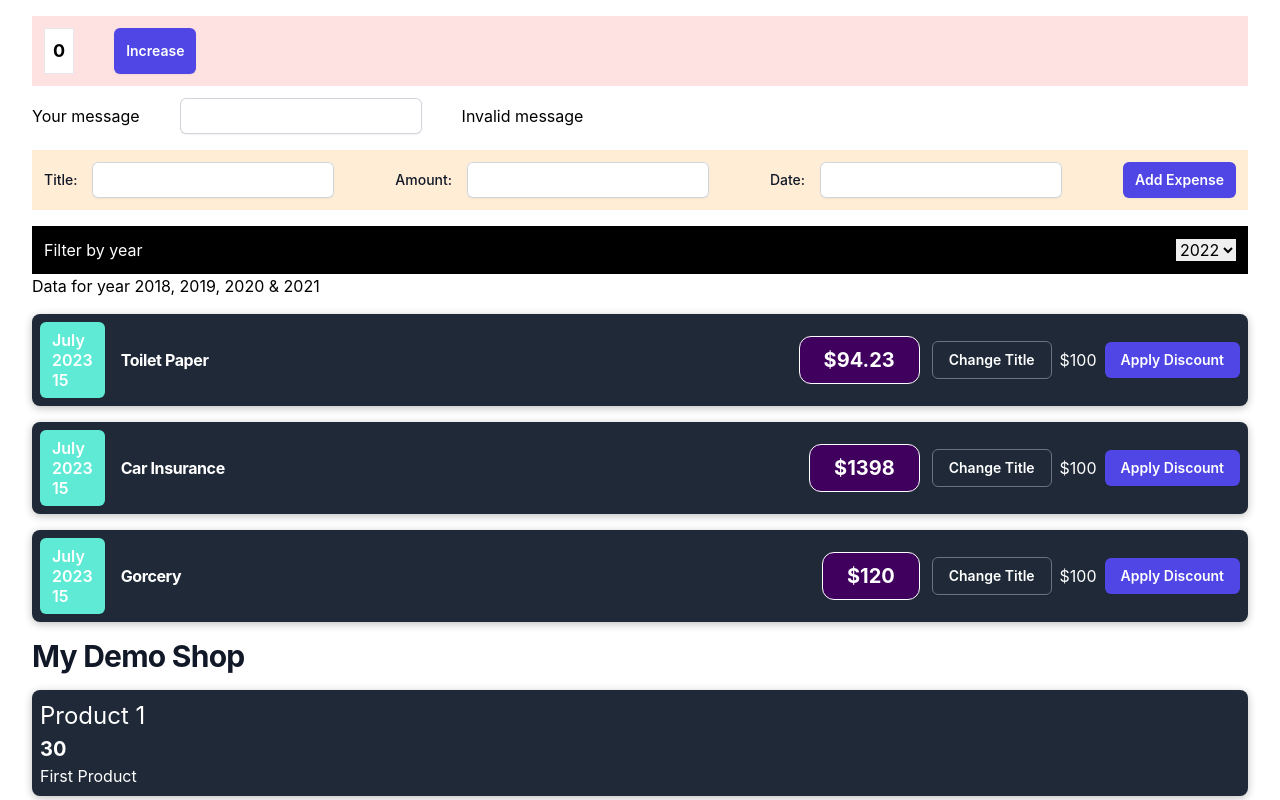
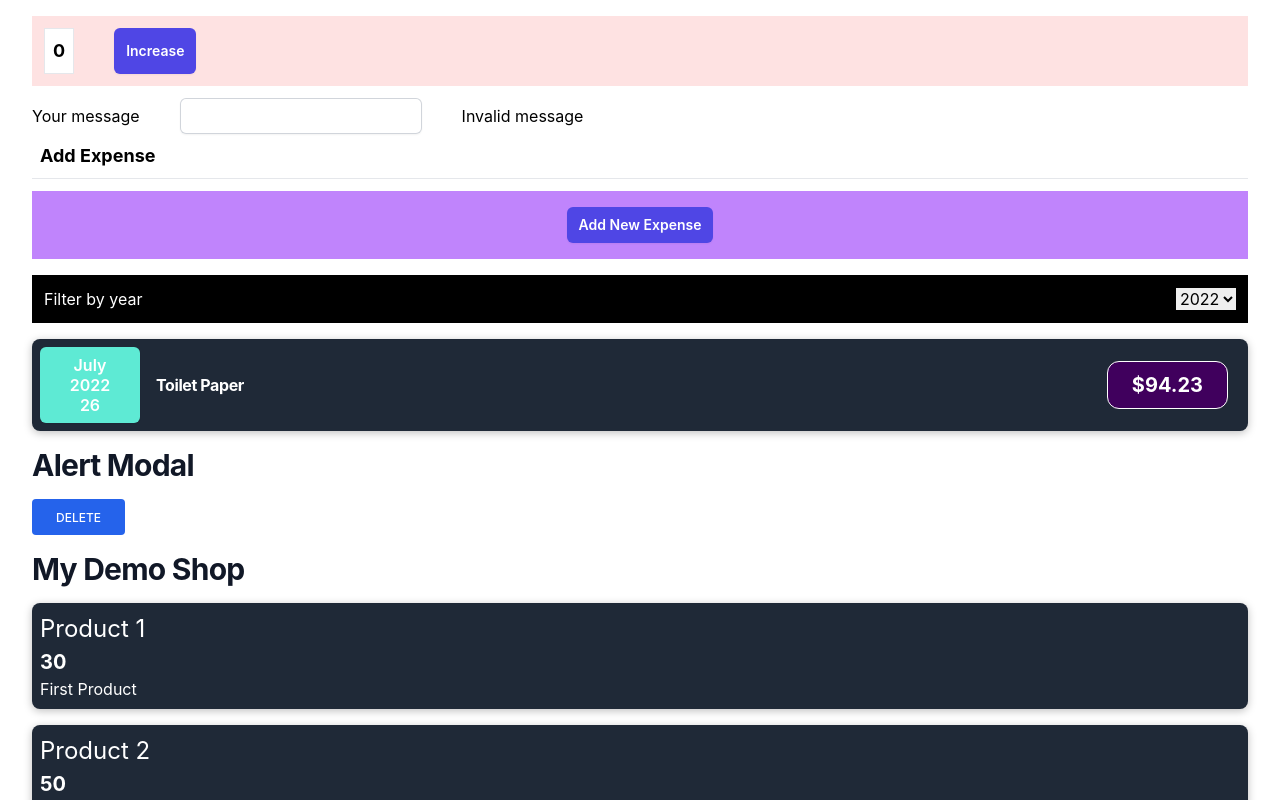
Before and after one commit to dmuduli/reactJS_Learning, a React (Create React App) app in the folder my-app/: page / in a window 1280 px wide. Shown: the top 800 px of the page. Built offline with nearby package versions, Linux system fonts and the light colour scheme.

Commit message:
Add new expense form function added, add alert function and sapareted Expense list with new component

```diff
--- a/my-app/package.json
+++ b/my-app/package.json
@@ -7,6 +7,7 @@
     "@testing-library/react": "^13.4.0",
     "@testing-library/user-event": "^13.5.0",
     "react": "^18.2.0",
+    "react-datepicker": "^4.16.0",
     "react-dom": "^18.2.0",
     "react-scripts": "^5.0.1",
     "web-vitals": "^2.1.4"
--- a/my-app/src/App.js
+++ b/my-app/src/App.js
@@ -1,4 +1,5 @@
 import "./App.css";
+import React, { useState } from "react";
 import Expenses from "./Components/ExpenseItem/Expenses";
 import ProductItem from "./Components/Products/ProductItem";
 import NewExpense from "./Components/NewExpense/NewExpense";
@@ -8,27 +9,40 @@ import ComponentImg from "./assets/images/component-img.jpg";
 import StateImg from "./assets/images/state-img.jpg";
 import EventImg from "./assets/images/event-img.jpg";
 import Todo from "./Components/Todo/Todo";
+import Alert from "./Components/Alert/Alert";
 
 function App() {
-  const expenses = [
+  const DUMMY_Expenses = [
     {
       id: "e1",
       title: "Toilet Paper",
-      price: "$94.23",
-      date: new Date(),
+      amount: "94.23",
+      date: new Date("Wed Jul 26 2022 05:30:00 GMT+0530 (India Standard Time)"),
     },
     {
       id: "e2",
       title: "Car Insurance",
-      price: "$1398",
-      date: new Date(),
+      amount: "1398",
+      date: new Date("Wed Jul 26 2021 05:30:00 GMT+0530 (India Standard Time)"),
     },
     {
       id: "e3",
       title: "Gorcery",
-      price: "$120",
-      date: new Date(),
+      amount: "120",
+      date: new Date("Wed Jul 26 2020 05:30:00 GMT+0530 (India Standard Time)"),
     },
+    {
+      id: "e3",
+      title: "Cloths",
+      amount: "1345",
+      date: new Date("Wed Jul 26 2019 05:30:00 GMT+0530 (India Standard Time)"),
+    },
+    // {
+    //   id: "e3",
+    //   title: "Medicine",
+    //   amount: "120",
+    //   date: new Date("Wed Jul 26 2018 05:30:00 GMT+0530 (India Standard Time)"),
+    // },
   ];
   const products = [
     {
@@ -79,11 +93,25 @@ function App() {
         "Event handlers are added via props to (built-in) components. You pass functions as values to such event handlers to control which functions gets executed for which event.",
     },
   ];
+  const [expenses, setExpenses] = useState(DUMMY_Expenses);
+  const addExpenseHandler = (expense) => {
+    // console.log("In App.js");
+    // console.log(expenses);
+    setExpenses((prevExpenses) => {
+      return [expense, ...prevExpenses];
+    });
+    // console.log(expense);
+  };
   return (
     <div className="app">
-      <NewExpense />
+      <NewExpense onAddExpense={addExpenseHandler} />
 
       <Expenses items={expenses} />
+
+      <h2 className="text-2xl font-bold leading-7 text-gray-900 sm:truncate sm:text-3xl sm:tracking-tight my-4">
+        Alert Modal
+      </h2>
+      <Alert />
 
       <h2 className="text-2xl font-bold leading-7 text-gray-900 sm:truncate sm:text-3xl sm:tracking-tight my-4">
         My Demo Shop
--- /dev/null
+++ b/my-app/src/Components/Alert/Alert.js
@@ -0,0 +1,51 @@
+import React, { useState } from "react";
+
+const Alert = () => {
+  const [isAlertButtonClick, setIsDeleteButtonClick] = useState(false);
+  const showAlerHendler = () => {
+    setIsDeleteButtonClick(true);
+  };
+  const showProcedHendler = () => {
+    setIsDeleteButtonClick(false);
+  };
+  return (
+    <>
+      {isAlertButtonClick && (
+        <div
+          id="alert"
+          className="fixed right-0 left-0 top-0 bottom-0 z-[1055] w-full h-full bg-black bg-opacity-50 flex"
+        >
+          <div className="relative w-3/12 m-auto">
+            <div className="bg-white rounded-lg shadow dark:bg-gray-700">
+              <div className="relative flex-auto p-4">
+                <h3 className="text-2xl font-bold leading-7 text-gray-900">
+                  Are you sure?
+                </h3>
+                <p>These changes can't be reverted.</p>
+              </div>
+
+              <div className="flex flex-shrink-0 flex-wrap items-center justify-end rounded-b-md border-t-2 border-neutral-100 border-opacity-100 p-4 dark:border-opacity-50">
+                <button
+                  type="button"
+                  onClick={showProcedHendler}
+                  className="inline-block rounded bg-blue-600 px-6 pb-2 pt-2.5 text-xs font-medium uppercase leading-normal text-white"
+                >
+                  Proced
+                </button>
+              </div>
+            </div>
+          </div>
+        </div>
+      )}
+      <button
+        type="button"
+        onClick={showAlerHendler}
+        className="inline-block rounded bg-blue-600 px-6 pb-2 pt-2.5 text-xs font-medium uppercase leading-normal text-white"
+      >
+        Delete
+      </button>
+    </>
+  );
+};
+
+export default Alert;
--- a/my-app/src/Components/ExpenseItem/ExpenseDate.js
+++ b/my-app/src/Components/ExpenseItem/ExpenseDate.js
@@ -6,7 +6,7 @@ function ExpenseDate(props) {
   const day = props.expenseDate.toLocaleString("en-Us", { day: "2-digit" });
   const year = props.expenseDate.getFullYear();
   return (
-    <div className="expense-item_date rounded-md bg-teal-300 px-3 py-2 text-sm font-semibold text-white shadow-sm hover:bg-gray-500 focus-visible:outline focus-visible:outline-2 focus-visible:outline-offset-2 focus-visible:outline-gray-600">
+    <div className="expense-item_date rounded-md bg-teal-300 px-3 py-2 text-sm font-semibold text-white text-center w-1/12 shadow-sm hover:bg-gray-500 focus-visible:outline focus-visible:outline-2 focus-visible:outline-offset-2 focus-visible:outline-gray-600">
       <div>{month}</div>
       <div>{year}</div>
       <div>{day}</div>
--- a/my-app/src/Components/ExpenseItem/ExpenseItem.js
+++ b/my-app/src/Components/ExpenseItem/ExpenseItem.js
@@ -1,39 +1,42 @@
-import React, { useState } from "react";
+// import React, { useState } from "react";
+import React from "react";
 import "./ExpenseItem.css";
 import ExpenseDate from "./ExpenseDate";
 import Card from "../Card/Card";
 
 function ExpenseItem(props) {
-  const [title, setTitle] = useState(props.expensesTitle);
-  const changeClickHandler = () => {
-    setTitle("Updated");
-  };
-  const [applyDiscount, setApplyDiscount] = useState(100);
-  const changeValueHandler = () => {
-    setApplyDiscount(200);
-  };
+  // console.log(props.expensesPrice);
+  // const [title, setTitle] = useState(props.expensesTitle);
+  // const changeClickHandler = () => {
+  //   setTitle("Updated");
+  // };
+  // const [applyDiscount, setApplyDiscount] = useState(100);
+  // const changeValueHandler = () => {
+  //   setApplyDiscount(200);
+  // };
   return (
-    <Card className="expense-item">
-      <ExpenseDate expenseDate={props.expensesDate} />
-      <h2 className="text-2xl font-bold leading-7 text-gray-900 sm:truncate sm:text-3xl sm:tracking-tight">
-        {title}
-      </h2>
-      <div className="expense-item__price mr-3">{props.expensesPrice}</div>
-      <button
+    <>
+      <Card className="expense-item">
+        <ExpenseDate expenseDate={props.expensesDate} />
+        <h2 className="text-2xl font-bold leading-7 text-gray-900 sm:truncate sm:text-3xl sm:tracking-tight">
+          {props.expensesTitle}
+        </h2>
+        <div className="expense-item__price mr-3">${props.expensesPrice}</div>
+        {/* <button
         onClick={changeClickHandler}
         className="bg-transparent hover:bg-blue-500 text-white text-sm font-semibold shadow-sm py-2 px-4 border border-gray-500 hover:border-transparent rounded-md"
       >
         Change Title
       </button>
-
       <p className="text-white mx-2">${applyDiscount}</p>
       <button
         onClick={changeValueHandler}
         className="rounded-md bg-indigo-600 px-4 py-2 text-sm font-semibold text-white shadow-sm hover:bg-indigo-500 focus-visible:outline focus-visible:outline-2 focus-visible:outline-offset-2 focus-visible:outline-indigo-600"
       >
         Apply Discount
-      </button>
-    </Card>
+      </button> */}
+      </Card>
+    </>
   );
 }
 
--- /dev/null
+++ b/my-app/src/Components/ExpenseItem/ExpenseList.js
@@ -0,0 +1,28 @@
+import React from "react";
+import ExpenseItem from "./ExpenseItem";
+
+const ExpenseList = (props) => {
+  //   console.log(props.items);
+  if (props.items.length === 0) {
+    return (
+      <h2 className="text-2xl font-bold leading-7 text-gray-900">
+        No expenses found
+      </h2>
+    );
+  }
+
+  return (
+    <>
+      {props.items.map((expenses) => (
+        <ExpenseItem
+          key={expenses.id}
+          expensesTitle={expenses.title}
+          expensesPrice={expenses.amount}
+          expensesDate={expenses.date}
+        />
+      ))}
+    </>
+  );
+};
+
+export default ExpenseList;
--- a/my-app/src/Components/ExpenseItem/Expenses.js
+++ b/my-app/src/Components/ExpenseItem/Expenses.js
@@ -1,6 +1,7 @@
 import React, { useState } from "react";
-import ExpenseItem from "./ExpenseItem";
+// import ExpenseItem from "./ExpenseItem";
 import ExpenseFilter from "./ExpenseFilter";
+import ExpenseList from "./ExpenseList";
 
 const Expenses = (props) => {
   const [filteredYear, setFilteredYear] = useState("2022");
@@ -11,23 +12,39 @@ const Expenses = (props) => {
   //     setFilterInfoText("2020, 2021 & 2022");
   //   }
   // };
-  let filterInfoText = "2018, 2019, 2020 & 2022";
-  if (filteredYear === "2022") {
-    filterInfoText = "2018, 2019, 2020 & 2021";
-  } else if (filteredYear === "2021") {
-    filterInfoText = "2018, 2019, 2020 & 2022";
-  } else if (filteredYear === "2020") {
-    filterInfoText = "2018, 2019, 2021 & 2022";
-  } else if (filteredYear === "2019") {
-    filterInfoText = "2018, 2020, 2021 & 2022";
-  } else {
-    filterInfoText = "2019, 2020, 2021 & 2022";
-  }
+  // let filterInfoText = "2018, 2019, 2020 & 2022";
+  // if (filteredYear === "2022") {
+  //   filterInfoText = "2018, 2019, 2020 & 2021";
+  // } else if (filteredYear === "2021") {
+  //   filterInfoText = "2018, 2019, 2020 & 2022";
+  // } else if (filteredYear === "2020") {
+  //   filterInfoText = "2018, 2019, 2021 & 2022";
+  // } else if (filteredYear === "2019") {
+  //   filterInfoText = "2018, 2020, 2021 & 2022";
+  // } else {
+  //   filterInfoText = "2019, 2020, 2021 & 2022";
+  // }
 
   const filterChangeHandler = (selectedYear) => {
     setFilteredYear(selectedYear);
-    console.log(selectedYear);
+    // console.log(selectedYear);
   };
+
+  const filteredExpenses = props.items.filter((expenses) => {
+    return expenses.date.getFullYear().toString() === filteredYear;
+  });
+
+  // let expensesContent = <p>No Expenses Found.</p>;
+  // if (filteredExpenses.length > 0) {
+  //   expensesContent = filteredExpenses.map((expenses) => (
+  //     <ExpenseItem
+  //       key={expenses.id}
+  //       expensesTitle={expenses.title}
+  //       expensesPrice={expenses.price}
+  //       expensesDate={expenses.date}
+  //     />
+  //   ));
+  // }
 
   return (
     <>
@@ -35,16 +52,44 @@ const Expenses = (props) => {
         selected={filteredYear}
         onChangeFilter={filterChangeHandler}
       />
-      <p>Data for year {filterInfoText}</p>
-      <div>
-        {props.items.map((expenses) => (
+      {/* <p>Data for year {filterInfoText}</p> */}
+
+      {/* {filteredExpenses.length === 0 ? (
+        <p>No Expenses Found.</p>
+      ) : (
+        filteredExpenses.map((expenses) => (
+          <ExpenseItem
+            key={expenses.id}
+            expensesTitle={expenses.title}
+            expensesPrice={expenses.price}
+            expensesDate={expenses.date}
+          />
+        ))
+      )} */}
+
+      {/* {filteredExpenses.length === 0 && <p>No Expenses Found.</p>}
+      {filteredExpenses.length > 0 &&
+        filteredExpenses.map((expenses) => (
+          <ExpenseItem
+            key={expenses.id}
+            expensesTitle={expenses.title}
+            expensesPrice={expenses.price}
+            expensesDate={expenses.date}
+          />
+        ))} */}
+
+      {/* {expensesContent} */}
+      <ExpenseList items={filteredExpenses} />
+
+      {/* <div> */}
+      {/* {filteredExpenses.map((expenses) => (
           <ExpenseItem
             expensesTitle={expenses.title}
             expensesPrice={expenses.price}
             expensesDate={expenses.date}
           />
-        ))}
-        {/* <ExpenseItem
+        ))} */}
+      {/* <ExpenseItem
           expensesTitle={props.items[0].title}
           expensesPrice={props.items[0].price}
           expensesDate={props.items[0].date}
@@ -59,7 +104,7 @@ const Expenses = (props) => {
           expensesPrice={props.items[2].price}
           expensesDate={props.items[2].date}
         /> */}
-      </div>
+      {/* </div> */}
     </>
   );
 };
--- a/my-app/src/Components/NewExpense/NewExpense.js
+++ b/my-app/src/Components/NewExpense/NewExpense.js
@@ -1,8 +1,92 @@
-import React from "react";
+import React, { useState } from "react";
 import NewExpenseForm from "./NewExpenseForm";
 
 const NewExpense = (props) => {
-  return <NewExpenseForm />;
+  const [isClickAddNewExpense, setIsClickAddNewExpense] = useState(false);
+  const showExpenseFormHandler = () => {
+    setIsClickAddNewExpense(true);
+  };
+  const cancelExpenseFormHandler = () => {
+    setIsClickAddNewExpense(false);
+  };
+
+  const saveExpenseDataHandler = (enteredExpenseData) => {
+    const expenseData = {
+      ...enteredExpenseData,
+      id: Math.random().toString() * 1000000000,
+    };
+    props.onAddExpense(expenseData);
+    console.log(expenseData);
+  };
+
+  // Counter increase function
+  const [counter, setCounter] = useState(0);
+  const increaseCounterHeandler = () => {
+    setCounter((prev) => prev + 1);
+  };
+
+  // Message change with limit of text function
+  const [messageValid, setMessageValid] = useState("Invalid");
+  const inputTextChange = (event) => {
+    const checkValue = event.target.value;
+    if (checkValue.trim().length > 3) {
+      setMessageValid("Valid");
+    } else {
+      setMessageValid("Invalid");
+    }
+  };
+
+  return (
+    <>
+      <div className="flex gap-10 mb-3 bg-red-100 p-3">
+        <h4 className="text-lg font-bold border bg-white p-2">{counter}</h4>
+        <button
+          onClick={increaseCounterHeandler}
+          className="rounded-md bg-indigo-600 px-3 py-2 text-sm font-semibold text-white shadow-sm hover:bg-indigo-500 focus-visible:outline focus-visible:outline-2 focus-visible:outline-offset-2 focus-visible:outline-indigo-600"
+        >
+          Increase
+        </button>
+      </div>
+
+      <div className="flex items-center gap-10">
+        <label>Your message</label>
+        <input
+          type="text"
+          onChange={inputTextChange}
+          className="rounded-md border-0 py-1.5 px-3 text-gray-900 shadow-sm ring-1 ring-inset ring-gray-300 placeholder:text-gray-400 focus:ring-2 focus:ring-inset focus:ring-indigo-600 sm:text-sm sm:leading-6"
+        />
+        {/* <input
+              type="text"
+              onChange={(event) =>
+                inputChangeHandler("title", event.target.value)
+              }
+              className="rounded-md border-0 py-1.5 px-3 text-gray-900 shadow-sm ring-1 ring-inset ring-gray-300 placeholder:text-gray-400 focus:ring-2 focus:ring-inset focus:ring-indigo-600 sm:text-sm sm:leading-6"
+            /> */}
+        <p>{messageValid} message</p>
+      </div>
+
+      <h1 className="text-lg font-bold border-b bg-white p-2 mb-3">
+        Add Expense
+      </h1>
+      {!isClickAddNewExpense && (
+        <div className="bg-purple-400 p-4 text-center">
+          <button
+            onClick={showExpenseFormHandler}
+            className="rounded-md bg-indigo-600 px-3 py-2 text-sm font-semibold text-white shadow-sm hover:bg-indigo-500 focus-visible:outline focus-visible:outline-2 focus-visible:outline-offset-2 focus-visible:outline-indigo-600"
+          >
+            Add New Expense
+          </button>
+        </div>
+      )}
+
+      {isClickAddNewExpense && (
+        <NewExpenseForm
+          onSaveExpenseData={saveExpenseDataHandler}
+          onCancel={cancelExpenseFormHandler}
+        />
+      )}
+    </>
+  );
 };
 
 export default NewExpense;
--- a/my-app/src/Components/NewExpense/NewExpenseForm.js
+++ b/my-app/src/Components/NewExpense/NewExpenseForm.js
@@ -1,23 +1,13 @@
 import React, { useState } from "react";
+// import DatePicker from "react-datepicker";
+// import "react-datepicker/dist/react-datepicker.module.css";
 import "./NewExpense.css";
 
-const NewExpenseForm = () => {
-  // Message change with limit of text function
-  const [messageValid, setMessageValid] = useState("Invalid");
-  const inputTextChange = (event) => {
-    const checkValue = event.target.value;
-    if (checkValue.trim().length > 3) {
-      setMessageValid("Valid");
-    } else {
-      setMessageValid("Invalid");
-    }
-  };
-
-  // Counter increase function
-  const [counter, setCounter] = useState(0);
-  const increaseCounterHeandler = () => {
-    setCounter((prev) => prev + 1);
-  };
+const NewExpenseForm = (props) => {
+  // const [startDate, setStartDate] = useState(new Date());
+  // const DatePickerModal = () => {
+  //   setStartDate();
+  // };
 
   const [enteredTitle, setEnteredTitle] = useState("");
   const [enteredAmount, setEnteredAmount] = useState("");
@@ -74,22 +64,45 @@ const NewExpenseForm = () => {
   // Form submit function
   const titleChangeHandler = (event) => {
     setEnteredTitle(event.target.value);
+    // setUserInput({
+    //   ...userInput,
+    //   enteredTitle: event.target.value,
+    // });
+    // setUserInput((prevState) => {
+    //   return { ...prevState, enteredTitle: event.target.value };
+    // });
   };
   const amountChangeHandler = (event) => {
     setEnteredAmount(event.target.value);
+    // setUserInput({
+    //   ...userInput,
+    //   enteredAmount: event.target.value,
+    // });
+    // setUserInput((prevState) => {
+    //   return { ...prevState, enteredAmount: event.target.value };
+    // });
   };
   const dateChangeHandler = (event) => {
     setEnteredDate(event.target.value);
+    // setUserInput({
+    //   ...userInput,
+    //   enteredDate: event.target.value,
+    // });
+    // setUserInput((prevState) => {
+    //   return { ...prevState, enteredDate: event.target.value };
+    // });
   };
   const submitFormHandler = (event) => {
     event.preventDefault(); // this function use for not refresh page after click on submit button
-    console.log("Submit your form");
+    // console.log("Submit your form");
     const expenseData = {
       title: enteredTitle,
       amount: enteredAmount,
-      date: enteredDate,
+      date: new Date(enteredDate),
     };
-    console.log(expenseData);
+    props.onSaveExpenseData(expenseData);
+    // console.log(enteredAmount);
+    // console.log("Deepak" + expenseData);
     setEnteredTitle("");
     setEnteredAmount("");
     setEnteredDate("");
@@ -97,35 +110,8 @@ const NewExpenseForm = () => {
 
   return (
     <div>
-      <div className="flex gap-10 mb-3 bg-red-100 p-3">
-        <h4 className="text-lg font-bold border bg-white p-2">{counter}</h4>
-        <button
-          onClick={increaseCounterHeandler}
-          className="rounded-md bg-indigo-600 px-3 py-2 text-sm font-semibold text-white shadow-sm hover:bg-indigo-500 focus-visible:outline focus-visible:outline-2 focus-visible:outline-offset-2 focus-visible:outline-indigo-600"
-        >
-          Increase
-        </button>
-      </div>
-
       <form onSubmit={submitFormHandler}>
-        <div className="flex items-center gap-10">
-          <label>Your message</label>
-          <input
-            type="text"
-            onChange={inputTextChange}
-            className="rounded-md border-0 py-1.5 px-3 text-gray-900 shadow-sm ring-1 ring-inset ring-gray-300 placeholder:text-gray-400 focus:ring-2 focus:ring-inset focus:ring-indigo-600 sm:text-sm sm:leading-6"
-          />
-          {/* <input
-            type="text"
-            onChange={(event) =>
-              inputChangeHandler("title", event.target.value)
-            }
-            className="rounded-md border-0 py-1.5 px-3 text-gray-900 shadow-sm ring-1 ring-inset ring-gray-300 placeholder:text-gray-400 focus:ring-2 focus:ring-inset focus:ring-indigo-600 sm:text-sm sm:leading-6"
-          /> */}
-          <p>{messageValid} message</p>
-        </div>
-
-        <div className="new-expense_controls bg-orange-100 p-3 mt-4">
+        <div className="new-expense_controls bg-purple-400 p-3 mt-4">
           <div className="new-expense_control">
             <label className="text-sm font-medium leading-6 text-gray-900">
               Title:
@@ -149,7 +135,7 @@ const NewExpenseForm = () => {
               Amount:
             </label>
             <input
-              type="text"
+              type="number"
               min="0.01"
               step="0.01"
               value={enteredAmount}
@@ -169,7 +155,18 @@ const NewExpenseForm = () => {
               onChange={dateChangeHandler}
               className="rounded-md border-0 py-1.5 px-3 text-gray-900 shadow-sm ring-1 ring-inset ring-gray-300 placeholder:text-gray-400 focus:ring-2 focus:ring-inset focus:ring-indigo-600 sm:text-sm sm:leading-6"
             />
+            {/* <DatePicker
+                onChange={dateChangeHandler}
+                className="rounded-md border-0 py-1.5 px-3 text-gray-900 shadow-sm ring-1 ring-inset ring-gray-300 placeholder:text-gray-400 focus:ring-2 focus:ring-inset focus:ring-indigo-600 sm:text-sm sm:leading-6"
+              /> */}
           </div>
+          <div className="flex">
+            <button
+              onClick={props.onCancel}
+              class="bg-transparent hover:bg-blue-500 text-white font-semibold hover:text-white py-2 px-4 mr-3 border border-blue-500 hover:border-transparent rounded"
+            >
+              Cancel
+            </button>
             <button
               type="submit"
               className="rounded-md bg-indigo-600 px-3 py-2 text-sm font-semibold text-white shadow-sm hover:bg-indigo-500 focus-visible:outline focus-visible:outline-2 focus-visible:outline-offset-2 focus-visible:outline-indigo-600"
@@ -177,6 +174,7 @@ const NewExpenseForm = () => {
               Add Expense
             </button>
           </div>
+        </div>
       </form>
     </div>
   );
```
Also changed, not shown: 1 other file (tests, documents, lock files or other folders). Lines whose indentation alone changed are shown as unchanged.
